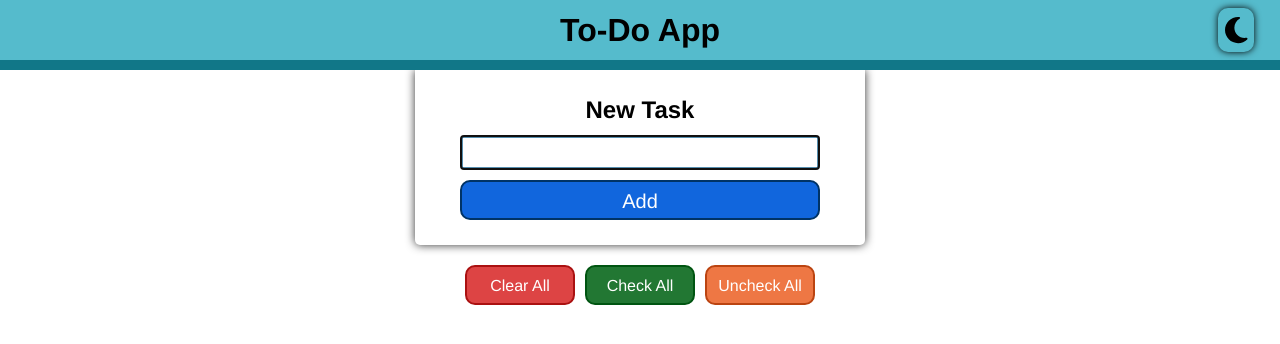
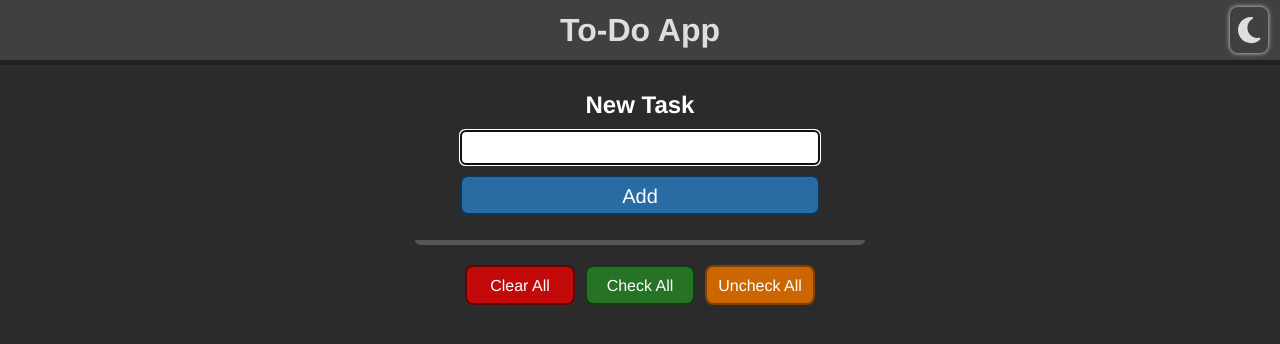
Before and after one commit to slim-codes/vue3-advanced-todo-list, a Vue app: page / in a window 1280 px wide. Shown: the top 344 px of the page. Built offline with nearby package versions, Linux system fonts and the light colour scheme.

Commit message:
Added light/dark theme toggle

```diff
--- a/src/App.vue
+++ b/src/App.vue
@@ -1,5 +1,5 @@
-<template>
-  <TodoHeader />
+<template >
+  <TodoHeader @theme-toggled="changeTheme" :theme="darkTheme" />
   <TodoPanel @added-item="addItem" />
   <ControlButtons
     :isEmpty="todoItems?.length === 0"
@@ -40,15 +40,19 @@ export default {
     return {
       todoItems: [],
       previouslyToggled: "",
+      darkTheme: JSON.parse(localStorage.getItem('theme')) ?? true,
     };
   },
   watch: {
     todoItems: {
       handler() {
-        localStorage.setItem("todo-items", JSON.stringify(this.todoItems));
+        localStorage.setItem('todo-items', JSON.stringify(this.todoItems));
       },
       deep: true,
     },
+    darkTheme() {
+      localStorage.setItem('theme', JSON.stringify(this.darkTheme));
+    }
   },
   methods: {
     addItem(description) {
@@ -100,14 +104,28 @@ export default {
     generateData(data) {
       this.todoItems = data;
     },
+    changeTheme() {
+      this.darkTheme = !this.darkTheme;
+      document.body.classList.toggle('dark-theme');
+    }
   },
   mounted() {
-    this.todoItems = JSON.parse(localStorage.getItem("todo-items"));
+    this.todoItems = JSON.parse(localStorage.getItem('todo-items'));
+    if (this.darkTheme) document.body.classList.add('dark-theme');
   },
 };
 </script>
 
 <style lang="scss">
+body {
+  background-color: #eee;
+}
+
+.dark-theme {
+  background-color: hsl(0, 0%, 17%);
+  color: #fff;
+}
+
 h1 {
   width: 100%;
   margin: 0;
@@ -122,25 +140,25 @@ ul {
 }
 
 .icon {
-  font-size: 2.2rem;
-  padding: 0.7rem;
-  box-shadow: inset 0 0 2px #aaa;
-  border-radius: 1rem;
+  font-size: 2rem;
+  padding: 0.8rem;
+  box-shadow: inset 0 0 3px hsl(0, 0%, 45%);
+  border-radius: 8px;
   cursor: pointer;
 
   &--standard {
-    color: #454545;
+    color: hsl(210, 35%, 45%);
   }
 
   &--danger {
-    color: #f44;
+    color: hsl(0, 80%, 55%);
   }
 }
 
 .btn {
   padding: 1rem 1rem 0.8rem;
-  border: 0.2rem solid #000;
+  border: 2px solid currentColor;
   cursor: pointer;
-  border-radius: 1rem;
+  border-radius: 8px;
 }
 </style>
--- a/src/components/ControlButtons.vue
+++ b/src/components/ControlButtons.vue
@@ -63,23 +63,24 @@ export default {
     color: #fff;
 
     &--generate {
-      background-color: #565656;
-      border-color: #121212;
+      font-size: 1.8rem;
+      background-color: hsl(180, 100%, 25%);
+      border-color: hsl(180, 100%, 10%);
     }
 
     &--delete {
-      background-color: #d44;
-      border-color: #a11;
+      background-color: hsl(0, 90%, 40%);
+      border-color: hsl(0, 90%, 20%);
     }
 
     &--check {
-      background-color: #273;
-      border-color: #051;
+      background-color: hsl(120, 50%, 30%);
+      border-color: hsl(120, 50%, 15%);
     }
 
     &--uncheck {
-      background-color: #e74;
-      border-color: #b41;
+      background-color: hsl(30, 100%, 40%);
+      border-color: hsl(30, 100%, 25%);
     }
   }
 }
--- a/src/components/TodoHeader.vue
+++ b/src/components/TodoHeader.vue
@@ -2,15 +2,38 @@
   <header class="header">
     <h1 class="header__heading">To-Do App</h1>
     <font-awesome-icon
+      v-if="darkTheme"
       icon="fa-solid fa-moon"
       class="icon header__theme-toggle"
+      @click="toggleTheme"
     />
-    <!-- <font-awesome-icon icon="fa-solid fa-sun" class="icon" /> -->
+    <font-awesome-icon
+      v-else
+      icon="fa-solid fa-sun"
+      class="icon header__theme-toggle"
+      @click="toggleTheme"
+    />
   </header>
 </template>
 
 <script>
-export default {};
+export default {
+  props: {
+    theme: { default: true, type: Boolean },
+  },
+  data() {
+    return {
+      darkTheme: this.theme,
+    };
+  },
+  methods: {
+    toggleTheme() {
+      this.$emit("theme-toggled");
+
+      this.darkTheme = !this.darkTheme;
+    },
+  },
+};
 </script>
 
 <style lang="scss" scoped>
@@ -18,24 +41,22 @@ export default {};
   position: sticky;
   top: 0;
   z-index: 1;
-  background-color: #5bc;
-  color: #000;
-  border-bottom: solid #178 10px;
+  background-color: hsl(0, 0%, 25%);
+  color: #dedede;
+  border-bottom: solid hsl(0, 0%, 13%) 5px;
 
   &__heading {
     padding: 1rem 0;
   }
 
   &__theme-toggle {
-    color: inherit;
-    background-color: inherit;
     position: absolute;
     top: 50%;
-    right: 2%;
+    right: 1.2rem;
     font-size: 3rem;
     transform: translateY(-50%);
     border: 0;
-    box-shadow: 0 0 7px #000;
+    box-shadow: 0 0 5px currentColor;
   }
 }
 </style>
--- a/src/components/TodoItem.vue
+++ b/src/components/TodoItem.vue
@@ -92,23 +92,22 @@ export default {
 
 <style lang="scss" scoped>
 .todo-item {
-  max-width: 80rem;
+  max-width: 60rem;
   position: relative;
   display: flex;
   justify-content: space-between;
   align-items: center;
-  min-height: 40px;
   margin: 1.5rem auto;
   padding: 1rem 0;
-  border-bottom: 2px solid #aaa;
+  border-bottom: 2px solid currentColor;
 
   /* CUSTOM CHECKBOX */
 
   &__checkbox {
-    border: 3px solid #454545;
+    border: 3px solid currentColor;
     width: 4rem;
     height: 4rem;
-    border-radius: 1rem;
+    border-radius: 8px;
     cursor: pointer;
     -webkit-appearance: none;
     -moz-appearance: none;
@@ -127,9 +126,10 @@ export default {
   }
 
   &__editing-input {
+    color: inherit;
+    background-color: inherit;
     width: 70%;
     flex: 1;
-    background-color: inherit;
     padding: 0.8rem 0.5rem 0.5rem;
     margin-left: 1rem;
     border: 0;
@@ -155,7 +155,7 @@ export default {
   }
 
   &__control-buttons > * + * {
-    margin-left: 5px;
+    margin-left: 0.8rem;
   }
 
   &__title + &__control-buttons {
--- a/src/components/TodoPanel.vue
+++ b/src/components/TodoPanel.vue
@@ -41,15 +41,15 @@ export default {
 
 <style lang="scss" scoped>
 .todo-form {
+  width: min(100%, 95vw);
   max-width: 45rem;
   margin: 0 auto;
   display: flex;
   justify-content: center;
   align-items: center;
   flex-direction: column;
-  box-shadow: 0 0 10px #333;
-  border-bottom-left-radius: 0.5rem;
-  border-bottom-right-radius: 0.5rem;
+  border-bottom: solid #565656 5px;
+  border-radius: 5px;
 
   &__heading {
     width: 100%;
@@ -59,10 +59,10 @@ export default {
 
   &__input {
     width: 80%;
-    padding: 3px;
+    padding: 0.4rem;
     font-size: 2rem;
-    border: 3px solid #558eaf;
-    border-radius: 3px;
+    border: 2px solid #558eaf;
+    border-radius: 5px;
   }
 
   &__submit-button {
@@ -71,9 +71,9 @@ export default {
     margin: 1rem 0 2.5rem;
     font-size: 2rem;
     padding: 0.8rem 0 0.5rem;
-    background-color: #16d;
-    border: 2px solid #036;
-    border-radius: 1rem;
+    background-color: hsl(207, 60%, 40%);
+    border: 2px solid hsl(210, 60%, 20%);
+    border-radius: 8px;
     cursor: pointer;
   }
 }
```
